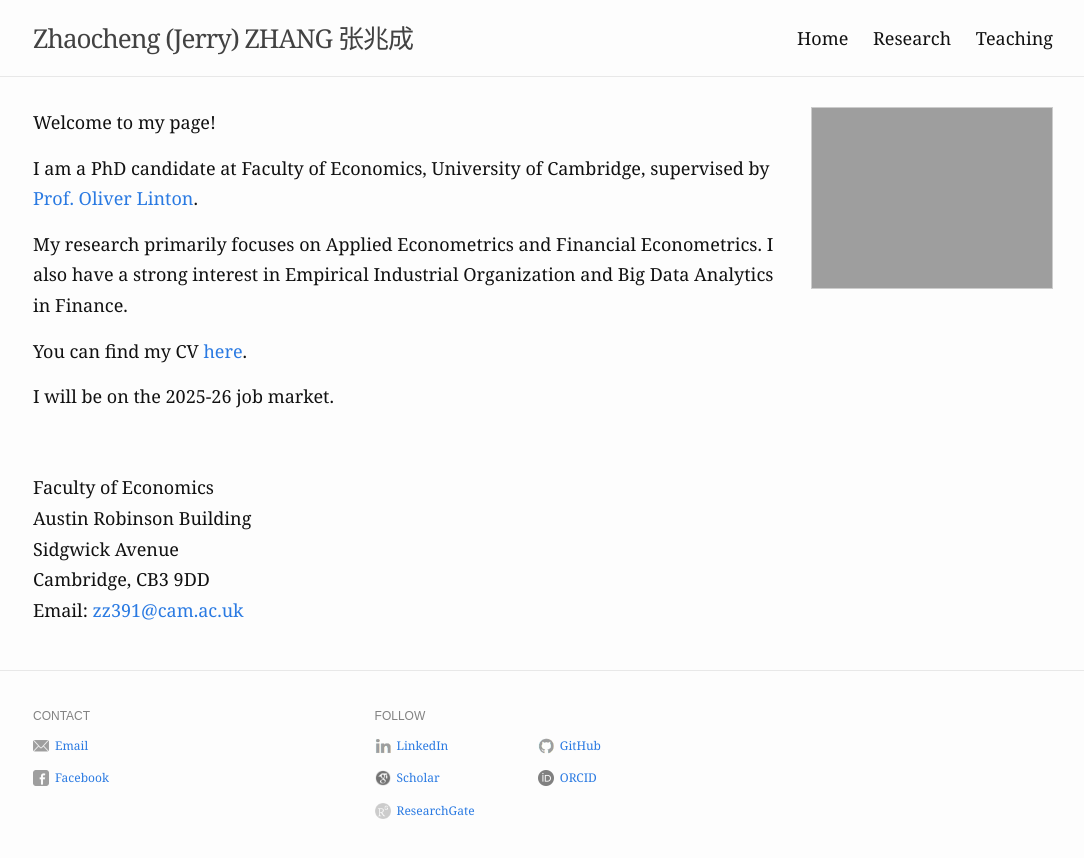
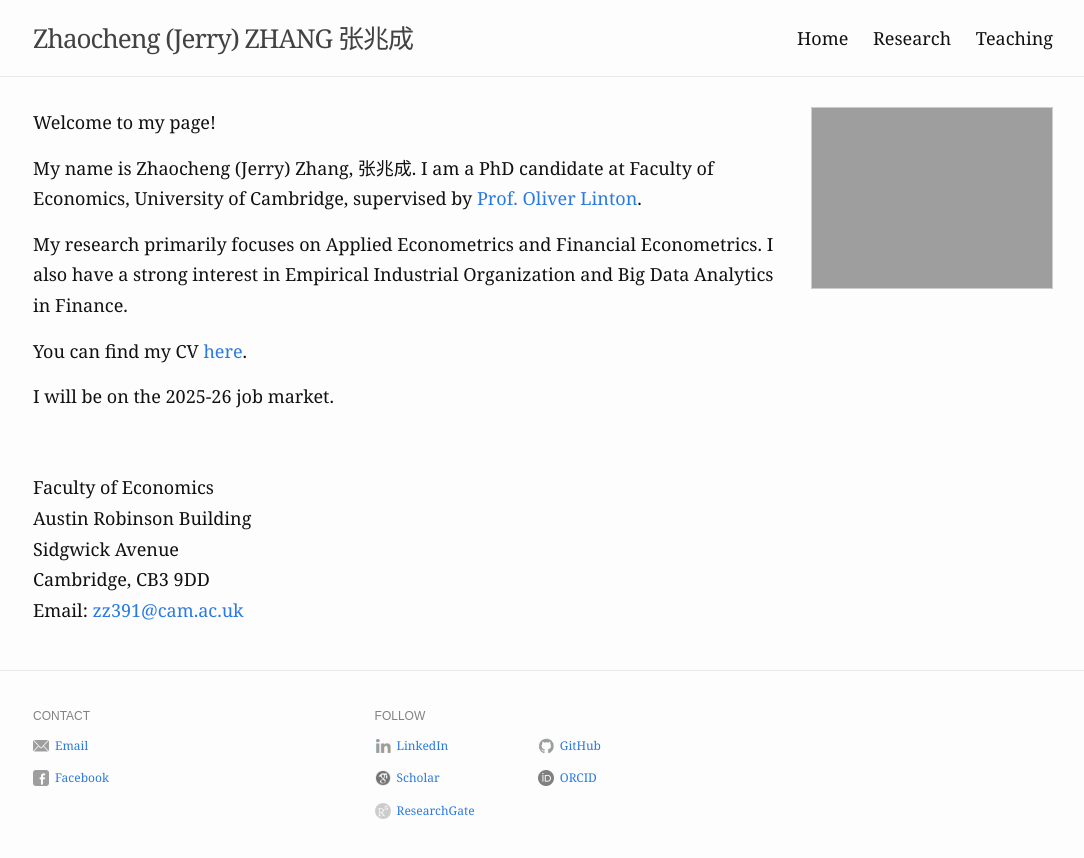
Before and after one commit to zhaocheng-zhang/zhaocheng-zhang.github.io, a Jekyll site: the page built from index.md, in a window 1280 px wide. Shown: the top 858 px of the page, without its empty margins (97-1181 px from the left). Built offline with Jekyll 4.4.1, drawn with Linux system fonts in a browser that asks for light colours.

Commit message:
Update index.md

```diff
--- a/index.md
+++ b/index.md
@@ -9,7 +9,7 @@ profile_picture:
 
 Welcome to my page!
 
-I am a PhD candidate at Faculty of Economics, University of Cambridge, supervised by [Prof. Oliver Linton](https://www.econ.cam.ac.uk/people/faculty/obl20).
+My name is Zhaocheng (Jerry) Zhang, 张兆成. I am a PhD candidate at Faculty of Economics, University of Cambridge, supervised by [Prof. Oliver Linton](https://www.econ.cam.ac.uk/people/faculty/obl20).
 
 My research primarily focuses on Applied Econometrics and Financial Econometrics. I also have a strong interest in Empirical Industrial Organization and Big Data Analytics in Finance.
 
```
